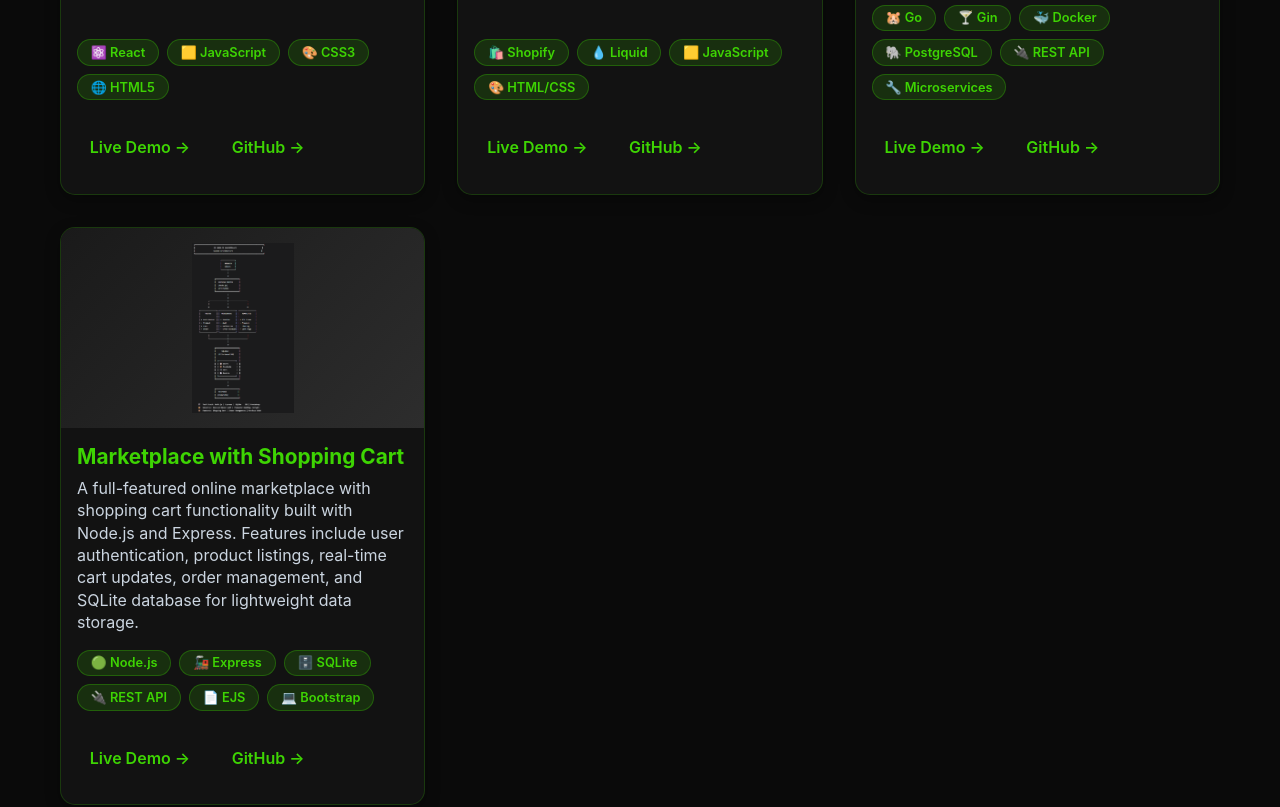
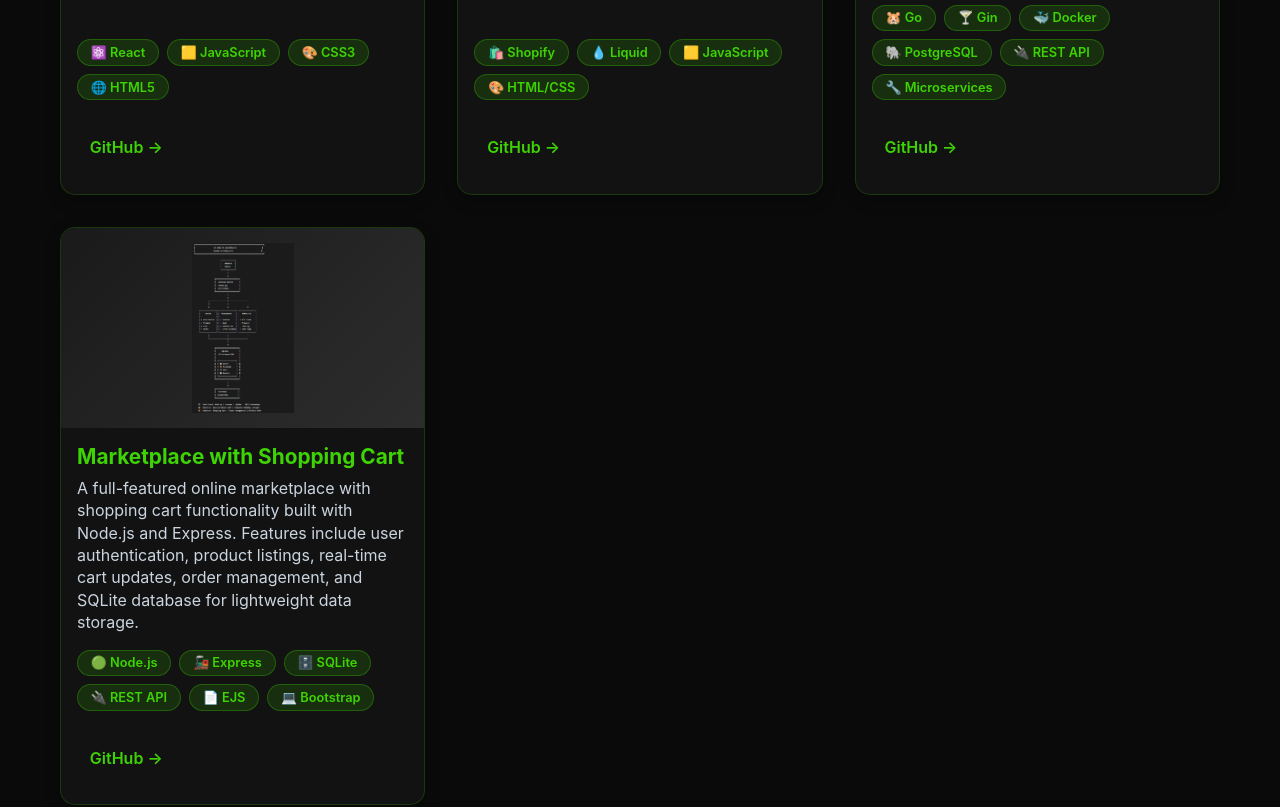
Before and after one commit to fadi9090/react-app, a React (Create React App) app: page / in a window 1280 px wide. Shown: the part 2620-3427 px from the top of the page. Built offline with nearby package versions, Linux system fonts and the light colour scheme.

Commit message:
Remove: Live demo

```diff
--- a/src/components/projects/projects.js
+++ b/src/components/projects/projects.js
@@ -6,8 +6,7 @@ const STATIC_PROJECTS = [
     id: 1,
     title: 'Portfolio Website',
     description: 'A modern, responsive portfolio website built with React. Features include dark mode, smooth animations, contact form integration, and dynamic skill/project sections.',
-    image_url: '../images/background.png',
-    link: 'https://your-portfolio.com',
+    image_url: '/images/background.png',
     github_link: 'https://github.com/yourusername/portfolio',
     skills: [
       { id: 1, name: 'React', icon: '⚛️' },
@@ -21,7 +20,6 @@ const STATIC_PROJECTS = [
     title: 'Shopify Store',
     description: 'A fully functional e-commerce store built on Shopify platform. Features include product management, payment gateway integration, custom theme development, and SEO optimization.',
     image_url: '/images/shopify.webp',
-    link: 'https://your-shopify-store.com',
     github_link: 'https://github.com/yourusername/shopify-store',
     skills: [
       { id: 5, name: 'Shopify', icon: '🛍️' },
@@ -35,7 +33,6 @@ const STATIC_PROJECTS = [
     title: 'Go Banking System',
     description: 'A scalable online banking system built with Go using Gin framework. Features microservices architecture, Docker containerization, RESTful APIs, and PostgreSQL database for secure financial transactions.',
     image_url: '/images/go.png',
-    link: 'https://your-banking-system.com',
     github_link: 'https://github.com/yourusername/go-banking',
     skills: [
       { id: 9, name: 'Go', icon: '🐹' },
@@ -51,7 +48,6 @@ const STATIC_PROJECTS = [
     title: 'Marketplace with Shopping Cart',
     description: 'A full-featured online marketplace with shopping cart functionality built with Node.js and Express. Features include user authentication, product listings, real-time cart updates, order management, and SQLite database for lightweight data storage.',
     image_url: '/images/nodejs.png',
-    link: 'https://your-marketplace.com',
     github_link: 'https://github.com/yourusername/node-marketplace',
     skills: [
       { id: 15, name: 'Node.js', icon: '🟢' },
```
